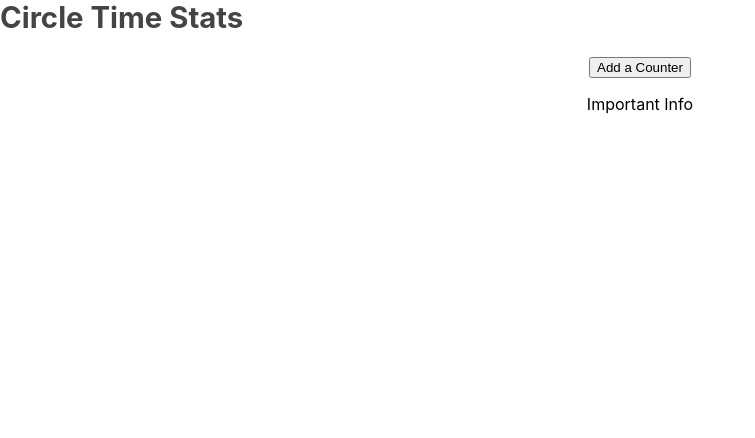
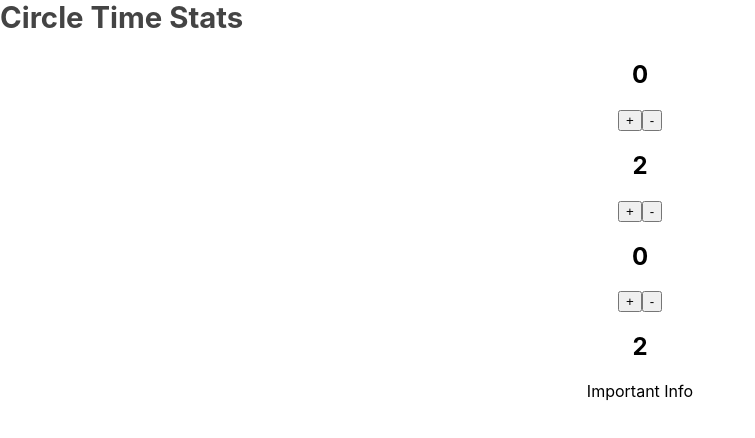
Before and after one commit to KGood93/circle-stats-app, a React (Create React App) app: page /introCount in a window 1280 px wide. Shown: the top 438 px of the page, without its empty margins (0-755 px from the left). Built offline with nearby package versions, Linux system fonts and the light colour scheme.

Commit message:
Add introcounters

```diff
--- a/src/actions/counters.js
+++ b/src/actions/counters.js
@@ -1,14 +1,19 @@
-export const increment = (id) => {
+//Actions {types}
+export const INCREMENT = 'INCREMENT'
+export const DECREMENT = 'DECREMENT'
+
+//Action creators
+export const incrementCount = (index) => {
     return {
-        type: "INCREMENT",
-        id
+        type: INCREMENT,
+        payload: {index}
     }
 }
 
-export const decrement = (id) => {
+export const decrementCount = (index) => {
     return {
-        type: "DECREMENT",
-        id
+        type: DECREMENT,
+        payload: {index}
     }
 }
 
--- a/src/App.js
+++ b/src/components/App/App.js
@@ -1,13 +1,18 @@
 import React, { Component } from 'react';
 import {Route} from 'react-router-dom'
-import Header from './components/Header/Header';
-import MeetupSelection from './components/MeetupSection/MeetupSection'
-import LaunchPage from './components/LaunchPage/LaunchPage'
-import NewMeeting from './components/NewMeeting/NewMeeting'
-import DoorCounter from './components/DoorCounter/DoorCounter'
-import IntroCounter from './components/IntroCounter/IntroCounter'
-import StatsPage from './components/StatsPage/StatsPage'
+import Header from '../Header/Header';
+import MeetupSelection from '../MeetupSection/MeetupSection'
+import LaunchPage from '../LaunchPage/LaunchPage'
+import NewMeeting from '../NewMeeting/NewMeeting'
+import DoorCounter from '../DoorCounter/DoorCounter'
+import IntroCounter from '../IntroCounter/IntroCounter'
+import StatsPage from '../StatsPage/StatsPage'
 import './App.css';
+import {createStore} from 'redux'
+import {Provider} from 'react-redux'
+import reducers from '../../reducers/index'
+
+const store = createStore(reducers)
 
 class App extends Component {
 
@@ -33,6 +38,7 @@ class App extends Component {
 
   render() {
     return(
+      <Provider store={store}>
       <div className="App">
         <header>
           <Header />
@@ -44,6 +50,7 @@ class App extends Component {
           <p>Important Info</p>
         </footer>
       </div>
+      </Provider>
     );
   }
 }
--- a/src/components/Counter/Counter.js
+++ b/src/components/Counter/Counter.js
@@ -1,23 +1,46 @@
 import React, {Component} from 'react'
+import  {connect} from 'react-redux'
+import {incrementCount, decrementCount} from '../../actions/counters'
 
 class Counter extends Component {
+
+    renderCounters() {
+        return this.props.counters.map((value, i) => {
+            return (
+            <div>
+                <h1>{value}</h1>
+                <p>
+                    <button onClick={() => this.props.incrementCount(i)}> + </button>
+                    <button onClick={() => this.props.decrementCount(i)}> - </button>
+                </p>
+            </div>
+            )
+        })
+    }
+
     render() {
         return (
             <div>
-                <span>{this.props.value}</span>
-                <button
-                    onClick={() => this.props.onIncrement()}
-                >
-                +
-                </button>
-                <button
-                    onClick={() => this.props.onDecrement()}
-                >
-                -
-                </button>
+                {this.renderCounters()}
             </div>
         )
     }
 }
 
-export default Counter
+const mapStateToProps = (state) => {
+    return {
+        counters: state.counters
+    }
+}
+
+const mapDispatchToProps = () => {
+    return {
+        incrementCount,
+        decrementCount
+    }
+}
+
+export default connect(
+    mapStateToProps,
+    mapDispatchToProps()
+)(Counter)
--- a/src/components/CounterList/CounterList.js
+++ /dev/null
@@ -1,39 +0,0 @@
-import React from 'react'
-import {connect} from 'react-redux'
-import {increment, decrement} from '../../actions/counters'
-import Counter from '../Counter/Counter'
-
-const CounterList = ({
-    counters,
-    onIncrement,
-    onDecrement
-}) => (
-    <ul>
-        {counters.map(counter =>
-            <Counter
-                key={counter.id}
-                value={counter.count}
-                onIncrement={() => onIncrement(counter.id)}
-                onDecrement={() => onDecrement(counter.id)}
-            />
-        )}
-    </ul>
-)
-
-const mapStateToProps = (state) => {
-    return {
-        counters: state
-    }
-}
-
-const mapDispatchToProps = (dispatch) => {
-    return {
-        onIncrement: (id) => dispatch(increment(id)),
-        onDecrement: (id) => dispatch(decrement(id))
-    }
-}
-
-export default connect(
-    mapStateToProps,
-    mapDispatchToProps
-)(CounterList)
--- a/src/components/IntroCounter/IntroCounter.js
+++ b/src/components/IntroCounter/IntroCounter.js
@@ -1,9 +1,6 @@
 import React, {Component} from 'react'
-import {connect} from 'react-redux'
-import {increment, decrement, add_counter} from '../../actions/counters'
 import Counter from '../Counter/Counter'
-import CounterList from '../CounterList/CounterList'
-import AddCounter from '../AddCounter/AddCounter'
+import Total from '../Total'
 
 class IntroCounter extends Component {
 
@@ -11,8 +8,8 @@ class IntroCounter extends Component {
     render() {
         return(
             <div className="introCounter">
-                <CounterList />
-                <AddCounter />
+                <Counter />
+                <Total />
             </div>
         )
     }
--- /dev/null
+++ b/src/components/Total.js
@@ -0,0 +1,20 @@
+import React, {Component} from 'react'
+import {connect} from 'react-redux'
+
+class Total extends Component {
+    render() {
+        return (
+            <div>
+                <h1>{this.props.counters.reduce((acc, value) => acc + value)}</h1>
+            </div>
+        )
+    }
+}
+
+const mapStateToProps = (state) => {
+    return {
+        counters: state.counters
+    }
+}
+
+export default connect(mapStateToProps)(Total)
--- /dev/null
+++ b/src/reducers/counterReducer.js
@@ -0,0 +1,31 @@
+import {INCREMENT, DECREMENT} from '../actions/counters'
+
+const counterReducer = (state = [0, 2, 0], action) => {
+    switch(action.type) {
+        case INCREMENT:
+            return state.map((value, i) => {
+                if (action.payload.index === i) {
+                    return value += 1
+                }
+                else {
+                    return value
+                }
+            })
+            break
+
+        case DECREMENT:
+        return state.map((value, i) => {
+            if (action.payload.index === i) {
+                return value -= 1
+            }
+            else {
+                return value
+            }
+        })
+            break
+
+        default: return state
+    }
+}
+
+export default counterReducer
--- /dev/null
+++ b/src/reducers/index.js
@@ -0,0 +1,6 @@
+import {combineReducers} from 'redux'
+import counterReducer from './counterReducer'
+
+export default combineReducers({
+    counters: counterReducer,
+})
```
Also changed, not shown: src/index.js (+3 -6 lines), src/components/App/App.css (renamed from src/App.css).
